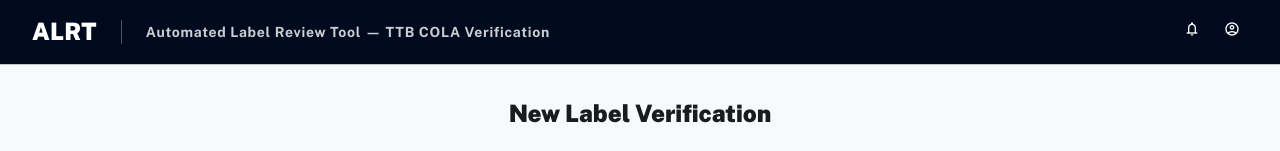
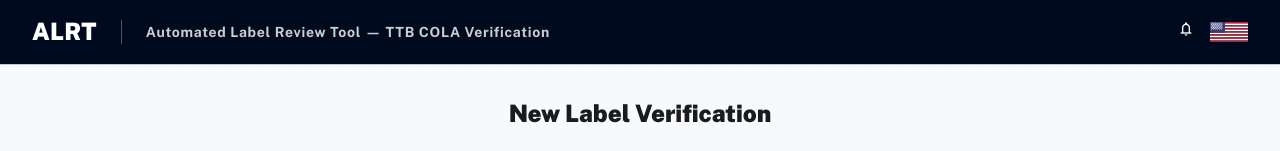
Before and after one commit to PlntGoblin/Automated-Label-Review-Tool, a React (Vite) app in the folder frontend/: page / in a window 1280 px wide. Shown: the top 151 px of the page. Built offline with nearby package versions, Linux system fonts and the light colour scheme.

Commit message:
feat: replace account icon with SVG American flag in header
Co-Authored-By: Claude Sonnet 4.6 <noreply@anthropic.com>

```diff
--- a/frontend/src/App.tsx
+++ b/frontend/src/App.tsx
@@ -98,9 +98,25 @@ export default function App() {
             <button type="button" className="text-on-primary hover:bg-white/10 transition-colors p-2 rounded-full" aria-label="Notifications">
               <span className="material-symbols-outlined text-[24px]">notifications</span>
             </button>
-            <button type="button" className="text-on-primary hover:bg-white/10 transition-colors p-2 rounded-full" aria-label="Account">
-              <span className="material-symbols-outlined text-[24px]">account_circle</span>
-            </button>
+            <svg xmlns="http://www.w3.org/2000/svg" viewBox="0 0 38 20" width="38" height="20" aria-label="United States Government" role="img">
+              {/* 13 stripes */}
+              {Array.from({ length: 13 }).map((_, i) => (
+                <rect key={i} x="0" y={i * (20 / 13)} width="38" height={20 / 13} fill={i % 2 === 0 ? '#B22234' : '#FFFFFF'} />
+              ))}
+              {/* Blue canton */}
+              <rect x="0" y="0" width="15" height={20 * 7 / 13} fill="#3C3B6E" />
+              {/* Stars — 5×4 + 4×5 = 50, simplified as white dots */}
+              {[0,1,2,3,4].map(row =>
+                [0,1,2,3,4,5].map(col => (
+                  <circle key={`${row}-${col}`} cx={1.4 + col * 2.1} cy={1.1 + row * 1.5} r="0.5" fill="#FFFFFF" />
+                ))
+              )}
+              {[0,1,2,3].map(row =>
+                [0,1,2,3,4].map(col => (
+                  <circle key={`b${row}-${col}`} cx={2.45 + col * 2.1} cy={1.85 + row * 1.5} r="0.5" fill="#FFFFFF" />
+                ))
+              )}
+            </svg>
           </div>
         </div>
       </header>
```
